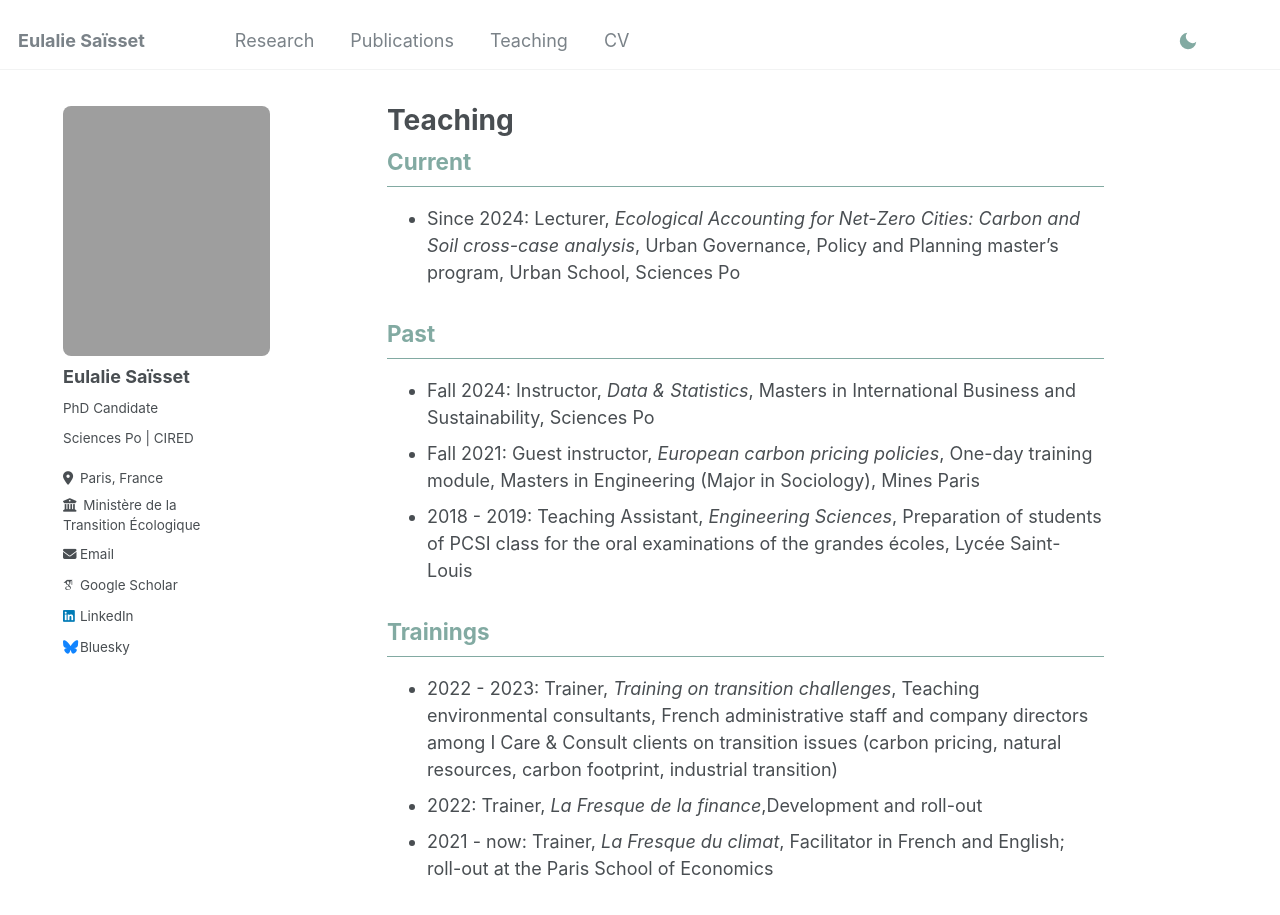
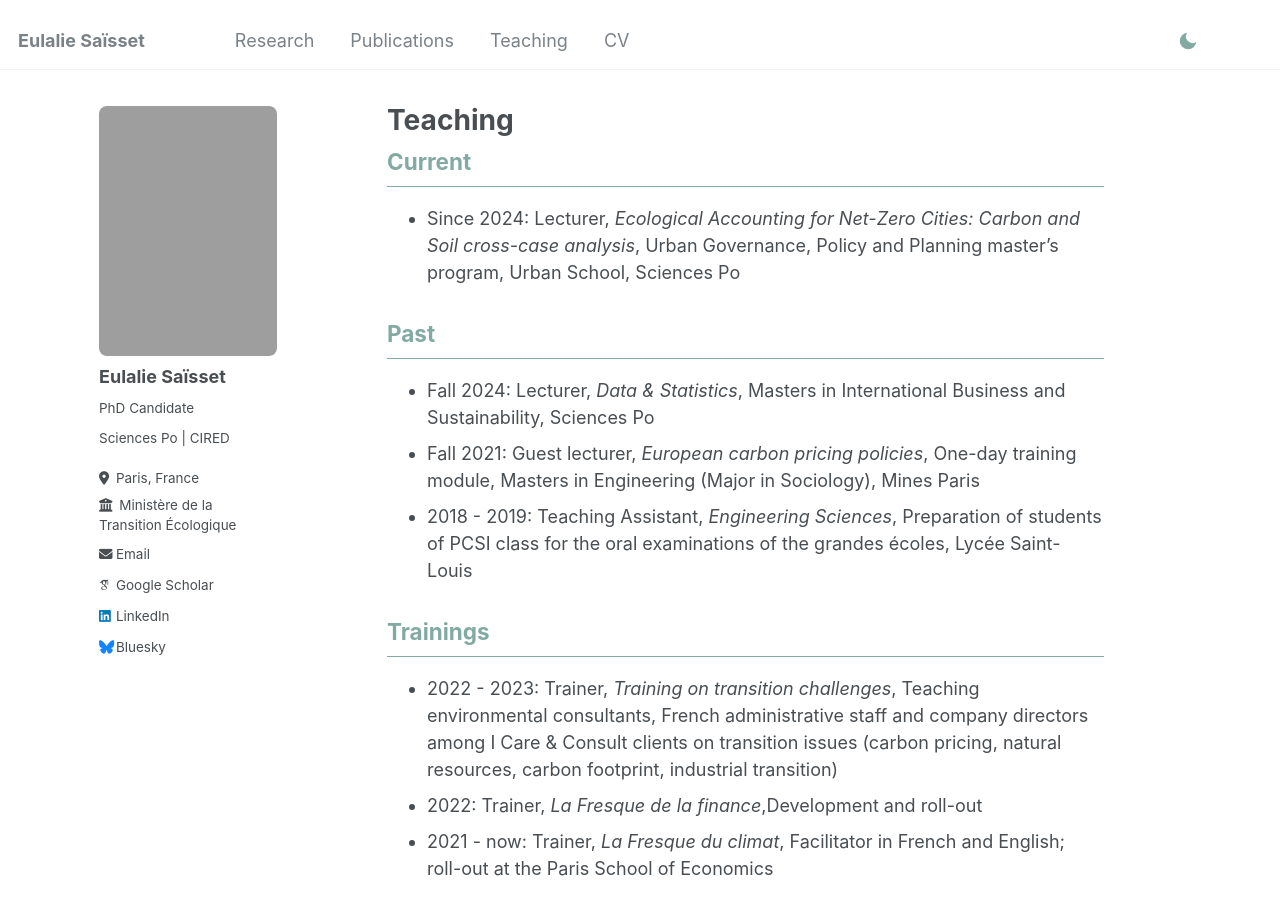
Before and after one commit to eulaliesaisset/eulaliesaisset.github.io, a Jekyll site: the page built from _pages/teaching.md, in a window 1280 px wide and 1089 px high. Shown: the top 915 px of the window. Built offline with Jekyll 4.4.1, drawn with Linux system fonts in a browser that asks for light colours; some web fonts are replaced.

Commit message:
Lecturer titles in past teaching; more left padding in sidebar
Co-Authored-By: Claude Sonnet 5.5 <noreply@anthropic.com>

```diff
--- a/_pages/teaching.md
+++ b/_pages/teaching.md
@@ -7,8 +7,8 @@ permalink: /teaching/
 - Since 2024: Lecturer, _Ecological Accounting for Net-Zero Cities: Carbon and Soil cross-case analysis_, Urban Governance, Policy and Planning master’s program, Urban School, Sciences Po
 
 ## Past
-- Fall 2024: Instructor, _Data & Statistics_, Masters in International Business and Sustainability, Sciences Po
-- Fall 2021: Guest instructor, _European carbon pricing policies_, One-day training module, Masters in Engineering (Major in Sociology), Mines Paris
+- Fall 2024: Lecturer, _Data & Statistics_, Masters in International Business and Sustainability, Sciences Po
+- Fall 2021: Guest lecturer, _European carbon pricing policies_, One-day training module, Masters in Engineering (Major in Sociology), Mines Paris
 - 2018 - 2019: Teaching Assistant, _Engineering Sciences_, Preparation of students of PCSI class for the oral examinations of the grandes écoles, Lycée Saint-Louis
 <!-- - 2011 - 2019: Teacher, _Mathematics & Physics_, Tutoring from middle school to bachelor level with numerous students for one-off courses or support over several years -->
 
--- a/_sass/_sidebar.scss
+++ b/_sass/_sidebar.scss
@@ -22,7 +22,7 @@
 
   @include breakpoint($large) {
     @include span(3 of 12);
-    padding-left: 2.5em;
+    padding-left: 4.5em;
     opacity: 1;
     -webkit-transition: opacity 0.2s ease-in-out;
             transition: opacity 0.2s ease-in-out;
```
